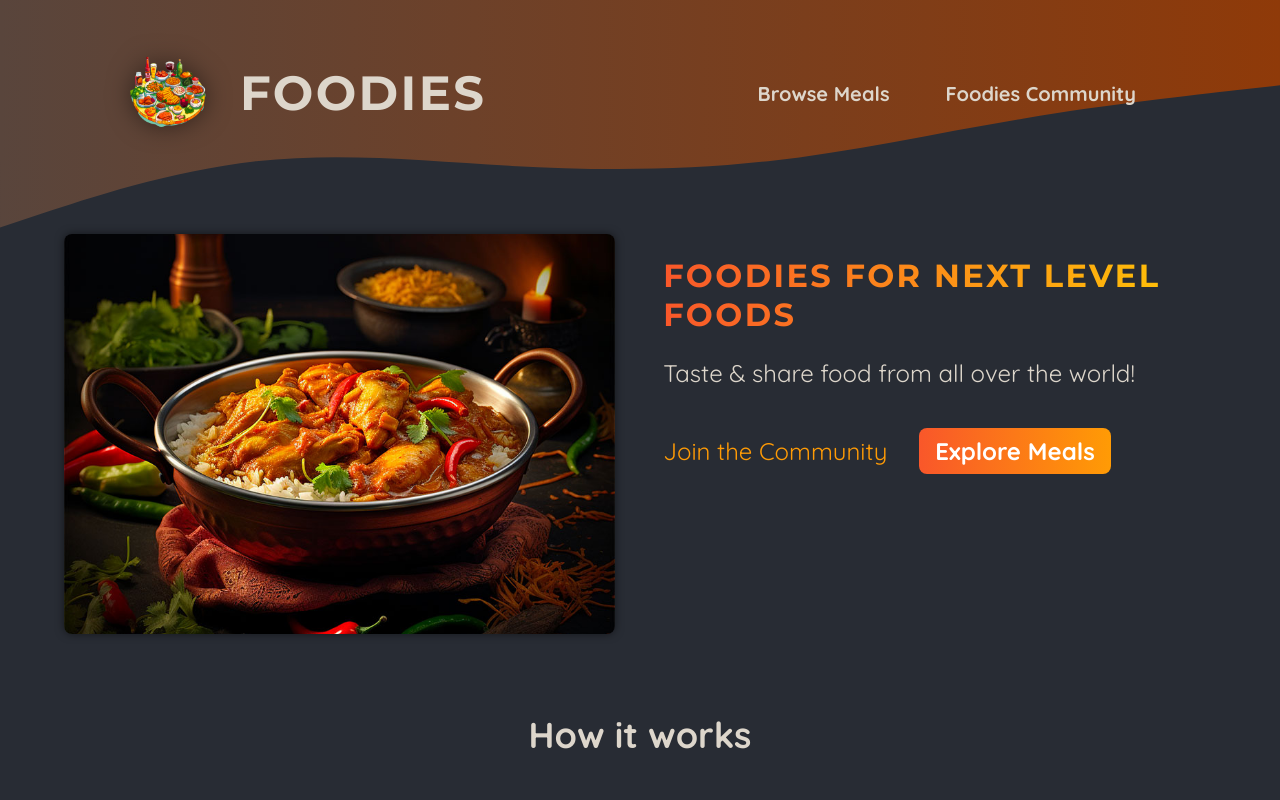
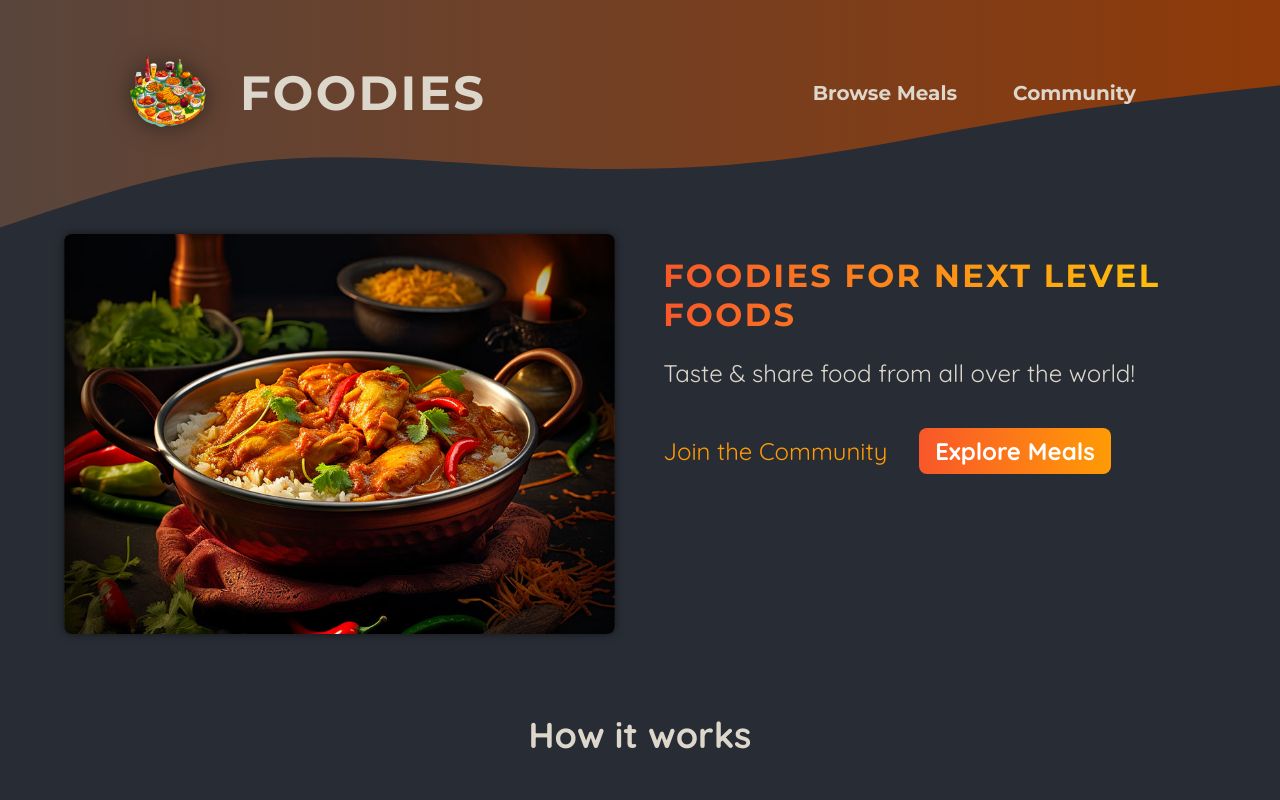
Before and after one commit to mdaz78/foodies-app, a Next.js app: page / in a window 1280 px wide. Shown: the top 800 px of the page. Built offline with nearby package versions, Linux system fonts and the light colour scheme.

Commit message:
refactor: extract out the navLink to make it a client component

```diff
--- a/components/main-header/main-header.component.jsx
+++ b/components/main-header/main-header.component.jsx
@@ -4,7 +4,8 @@ import Link from 'next/link';
 import styles from './main-header.module.css';
 
 import logo from '@/assets/logo.png';
-import MainHeaderBackground from '../main-header-background/main-header-background.component';
+import MainHeaderBackground from './main-header-background/main-header-background.component';
+import NavLink from './nav-link/nav-link.component';
 
 export default function MainHeader() {
   return (
@@ -25,10 +26,10 @@ export default function MainHeader() {
         <nav className={styles.nav}>
           <ul>
             <li>
-              <Link href='/meals'>Browse Meals</Link>
+              <NavLink href='/meals'>Browse Meals</NavLink>
             </li>
             <li>
-              <Link href='/community'>Foodies Community</Link>
+              <NavLink href='/community'>Community</NavLink>
             </li>
           </ul>
         </nav>
--- a/components/main-header/main-header.module.css
+++ b/components/main-header/main-header.module.css
@@ -17,32 +17,8 @@
   padding: 0;
   display: flex;
   gap: 1.5rem;
-  /* font-family: 'Montserrat', sans-serif; */
+  font-family: 'Montserrat', sans-serif;
   font-size: 1.25rem;
-}
-
-.nav a {
-  text-decoration: none;
-  color: #ddd6cb;
-  font-weight: bold;
-  padding: 0.5rem 1rem;
-  border-radius: 0.5rem;
-}
-
-.nav a:hover,
-.nav a:active {
-  background: linear-gradient(90deg, #ff8a05, #f9b331);
-  background-clip: text;
-  -webkit-background-clip: text;
-  -webkit-text-fill-color: transparent;
-  text-shadow: 0 0 18px rgba(248, 190, 42, 0.8);
-}
-
-.active {
-  background: linear-gradient(90deg, #ff8a05, #f9b331);
-  background-clip: text;
-  -webkit-background-clip: text;
-  -webkit-text-fill-color: transparent;
 }
 
 .logo {
@@ -53,7 +29,7 @@
   text-decoration: none;
   color: #ddd6cb;
   font-weight: bold;
-  font-family: "Montserrat", sans-serif;
+  font-family: 'Montserrat', sans-serif;
   letter-spacing: 0.15rem;
   text-transform: uppercase;
   font-size: 1.5rem;
--- /dev/null
+++ b/components/main-header/nav-link/nav-link.component.jsx
@@ -0,0 +1,23 @@
+'use client';
+
+import Link from 'next/link';
+import { usePathname } from 'next/navigation';
+
+import styles from './nav-link.module.css';
+
+const NavLink = ({ href, children }) => {
+  const path = usePathname();
+
+  return (
+    <Link
+      href={href}
+      className={
+        path.startsWith(href) ? `${styles.link} ${styles.active}` : styles.link
+      }
+    >
+      {children}
+    </Link>
+  );
+};
+
+export default NavLink;
--- /dev/null
+++ b/components/main-header/nav-link/nav-link.module.css
@@ -0,0 +1,23 @@
+.active {
+  background: linear-gradient(90deg, #ff8a05, #f9b331);
+  background-clip: text;
+  -webkit-background-clip: text;
+  -webkit-text-fill-color: transparent;
+}
+
+.link {
+  text-decoration: none;
+  color: #ddd6cb;
+  font-weight: bold;
+  padding: 0.5rem 1rem;
+  border-radius: 0.5rem;
+}
+
+.link:hover,
+.link:active {
+  background: linear-gradient(90deg, #ff8a05, #f9b331);
+  background-clip: text;
+  -webkit-background-clip: text;
+  -webkit-text-fill-color: transparent;
+  text-shadow: 0 0 18px rgba(248, 190, 42, 0.8);
+}
```
Also changed, not shown: components/main-header/main-header-background/main-header-background.component.jsx (renamed from components/main-header-background/main-header-background.component.jsx), components/main-header/main-header-background/main-header-background.module.css (renamed from components/main-header-background/main-header-background.module.css).
